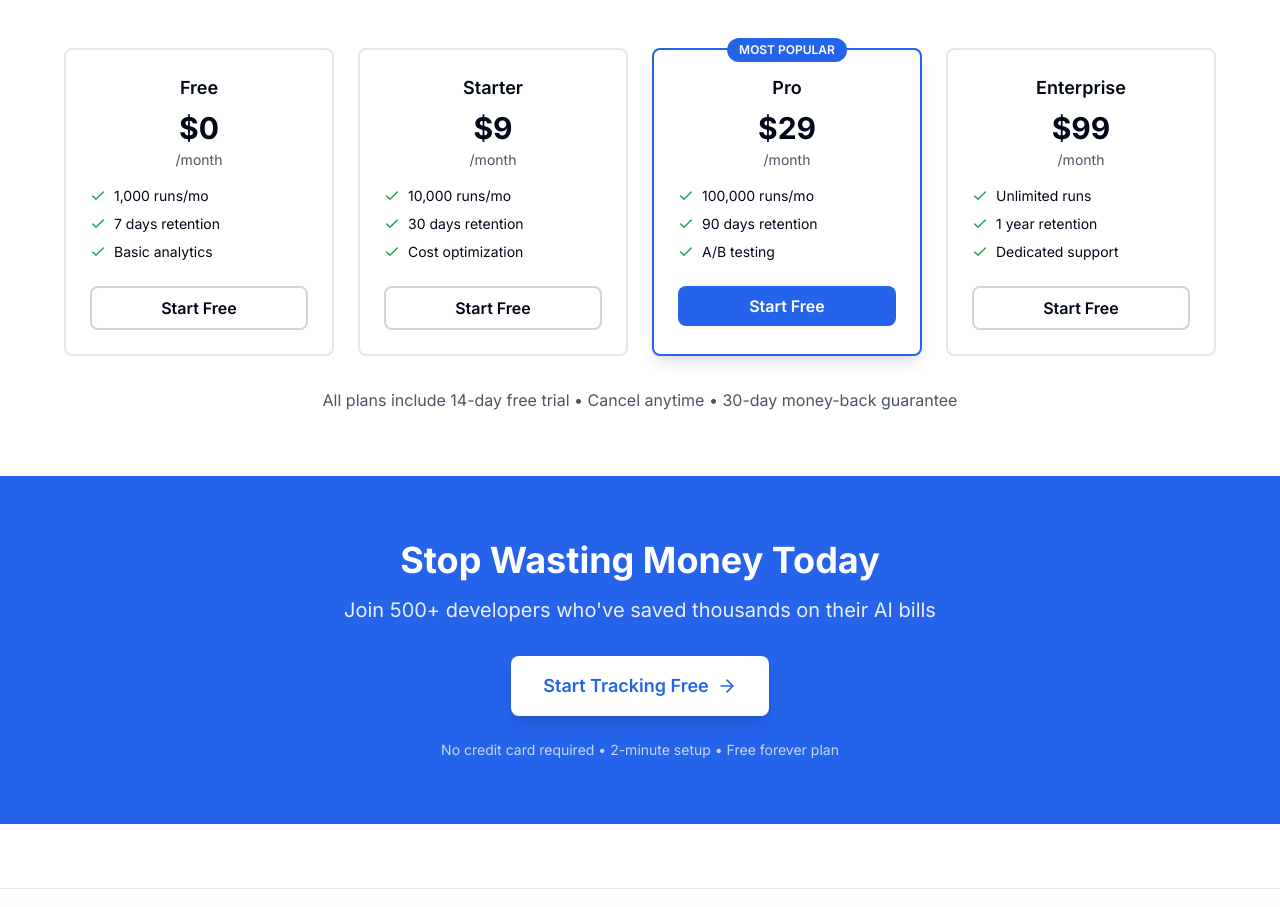
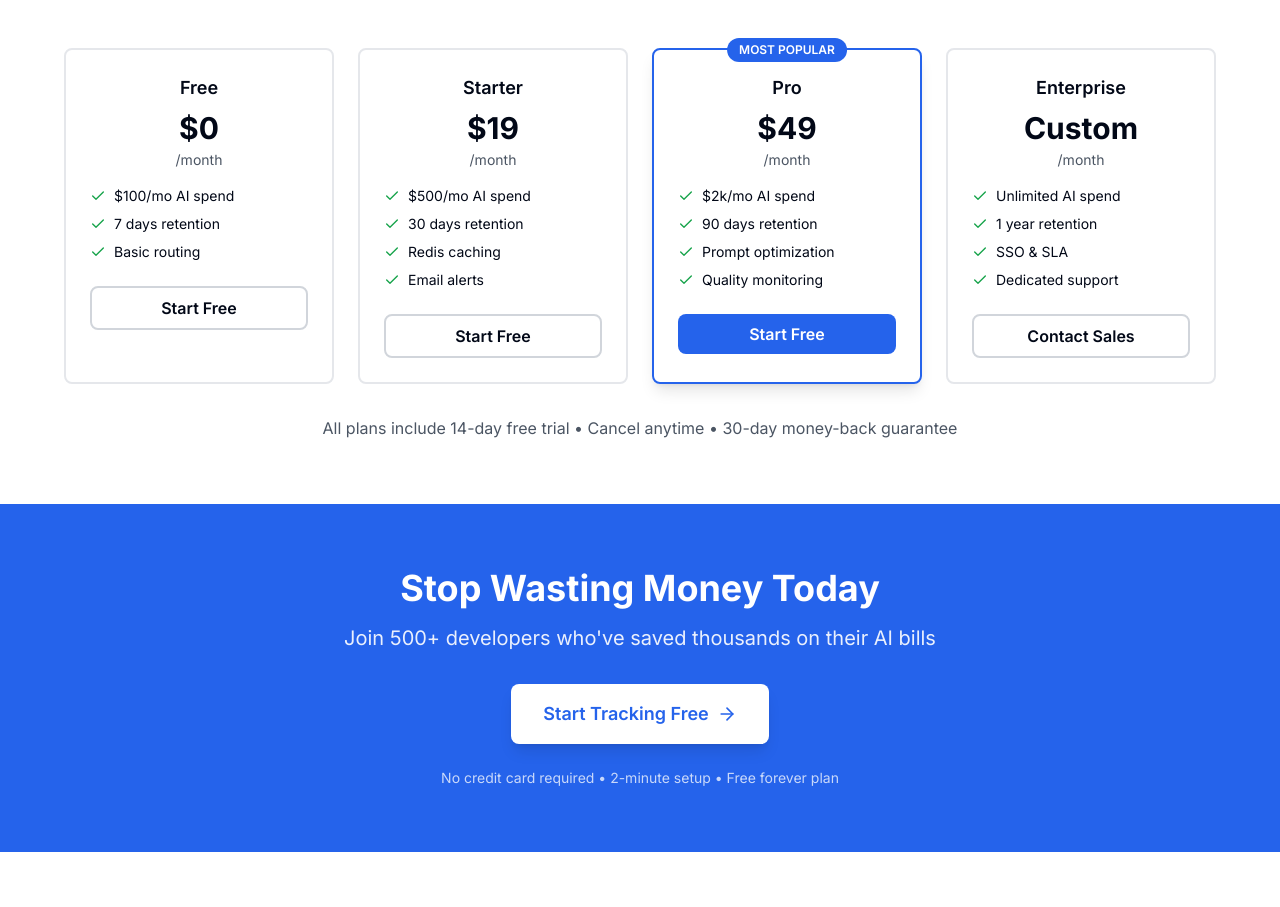
Before and after one commit to Jrmromao/prompt-craft, a Next.js app: page / in a window 1280 px wide. Shown: the part 3630-4537 px from the top of the page. Built offline with nearby package versions, Linux system fonts and the light colour scheme; no server answers.

Commit message:
fix: sync landing page pricing with /pricing page
- Update prices: $9→$19, $29→$49, $99→Custom
- Update features to match actual plans (AI spend limits, not run counts)
- Change Enterprise CTA to 'Contact Sales'
- Consistent messaging across all pages

```diff
--- a/components/AnalyticsLanding.tsx
+++ b/components/AnalyticsLanding.tsx
@@ -263,27 +263,27 @@ const result = await tracked.chat.completions.create({
           <PricingCard
             name="Free"
             price="$0"
-            features={["1,000 runs/mo", "7 days retention", "Basic analytics"]}
+            features={["$100/mo AI spend", "7 days retention", "Basic routing"]}
             cta="Start Free"
           />
           <PricingCard
             name="Starter"
-            price="$9"
-            features={["10,000 runs/mo", "30 days retention", "Cost optimization"]}
+            price="$19"
+            features={["$500/mo AI spend", "30 days retention", "Redis caching", "Email alerts"]}
             cta="Start Free"
           />
           <PricingCard
             name="Pro"
-            price="$29"
-            features={["100,000 runs/mo", "90 days retention", "A/B testing"]}
+            price="$49"
+            features={["$2k/mo AI spend", "90 days retention", "Prompt optimization", "Quality monitoring"]}
             cta="Start Free"
             popular
           />
           <PricingCard
             name="Enterprise"
-            price="$99"
-            features={["Unlimited runs", "1 year retention", "Dedicated support"]}
-            cta="Start Free"
+            price="Custom"
+            features={["Unlimited AI spend", "1 year retention", "SSO & SLA", "Dedicated support"]}
+            cta="Contact Sales"
           />
         </div>
         <p className="text-center text-gray-600 mt-8">
```
